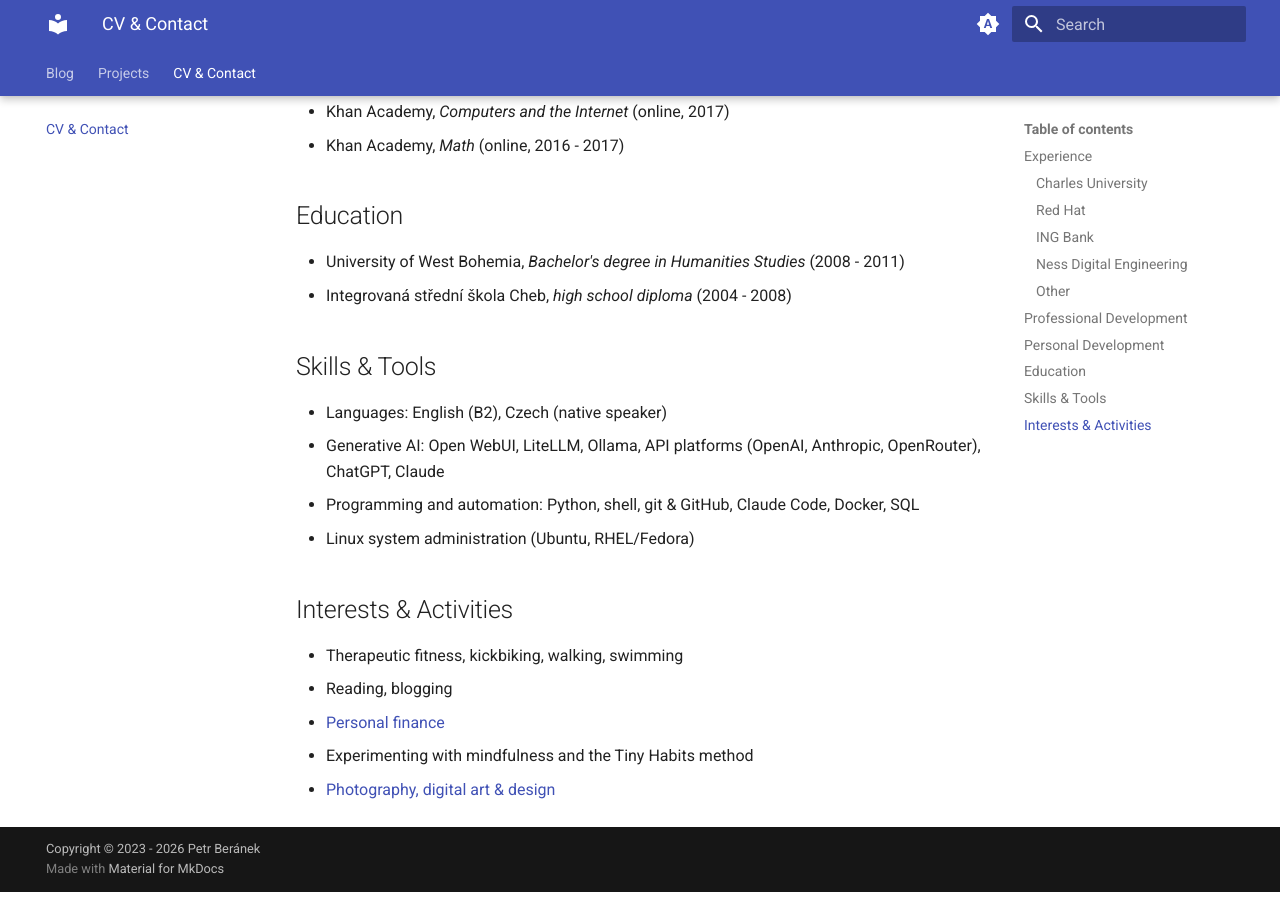
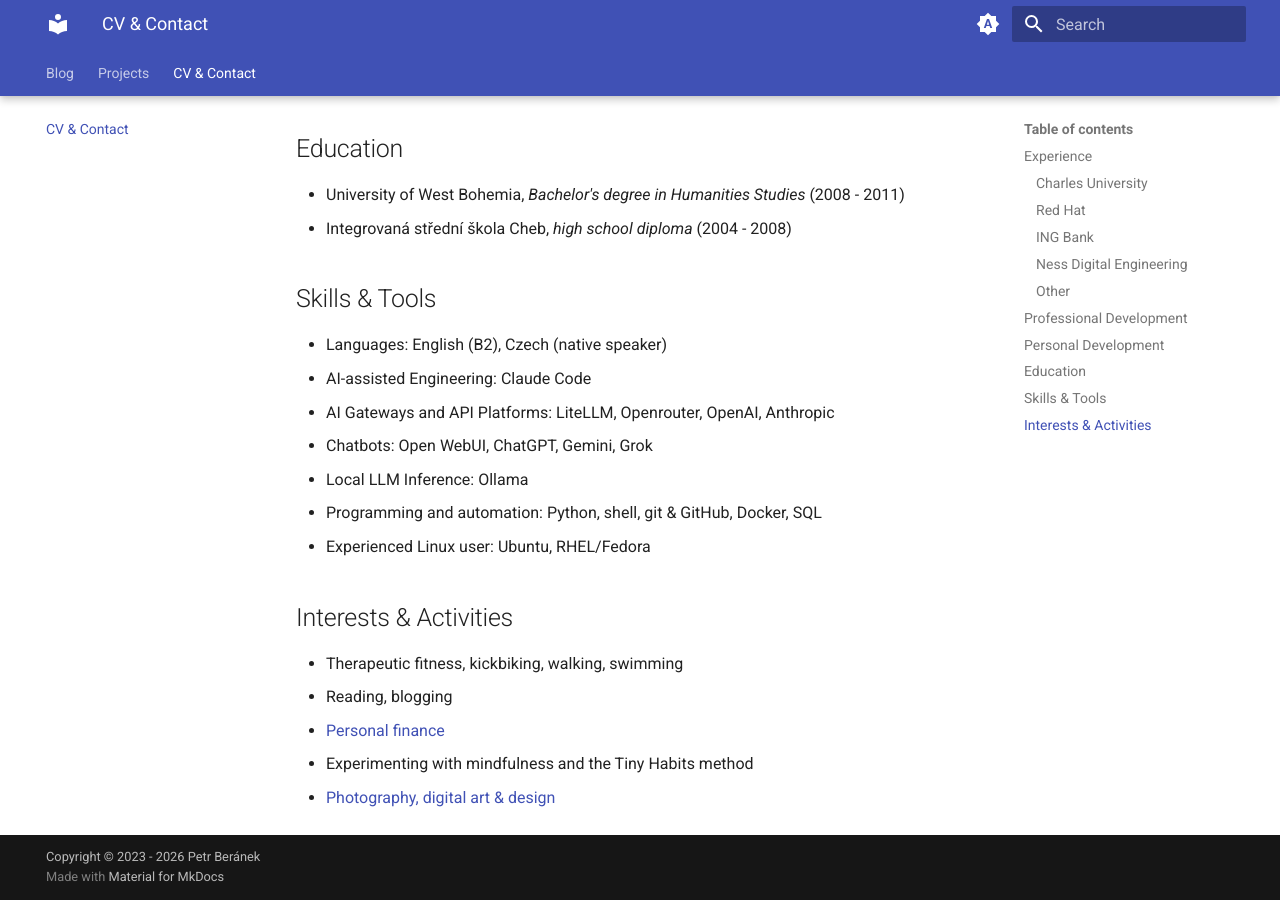
Before and after one commit to peberanek/peberanek.github.io, an MkDocs documentation site: the page built from docs/cv.md, in a window 1280 px wide and 900 px high, scrolled down 2394 px. Built offline with MkDocs 1.6.1 and Material for MkDocs 9.7.7, drawn with Linux system fonts in a browser that asks for light colours; some of the changed text lies outside the part shown.

Commit message:
cv: refine and simplify

```diff
--- a/docs/cv.md
+++ b/docs/cv.md
@@ -76,9 +74,12 @@ _Various roles in administration and services_ (2012 - 2017)
 ## Skills & Tools
 
 * Languages: English (B2), Czech (native speaker)
-* Generative AI: Open WebUI, LiteLLM, Ollama, API platforms (OpenAI, Anthropic, OpenRouter), ChatGPT, Claude
-* Programming and automation: Python, shell, git & GitHub, Claude Code, Docker, SQL
-* Linux system administration (Ubuntu, RHEL/Fedora)
+* AI-assisted Engineering: Claude Code
+* AI Gateways and API Platforms: LiteLLM, Openrouter, OpenAI, Anthropic
+* Chatbots: Open WebUI, ChatGPT, Gemini, Grok
+* Local LLM Inference: Ollama
+* Programming and automation: Python, shell, git & GitHub, Docker, SQL
+* Experienced Linux user: Ubuntu, RHEL/Fedora
 
 ## Interests & Activities
 
```
Also changed, not shown: other parts of docs/cv.md (+3 -5 lines).
